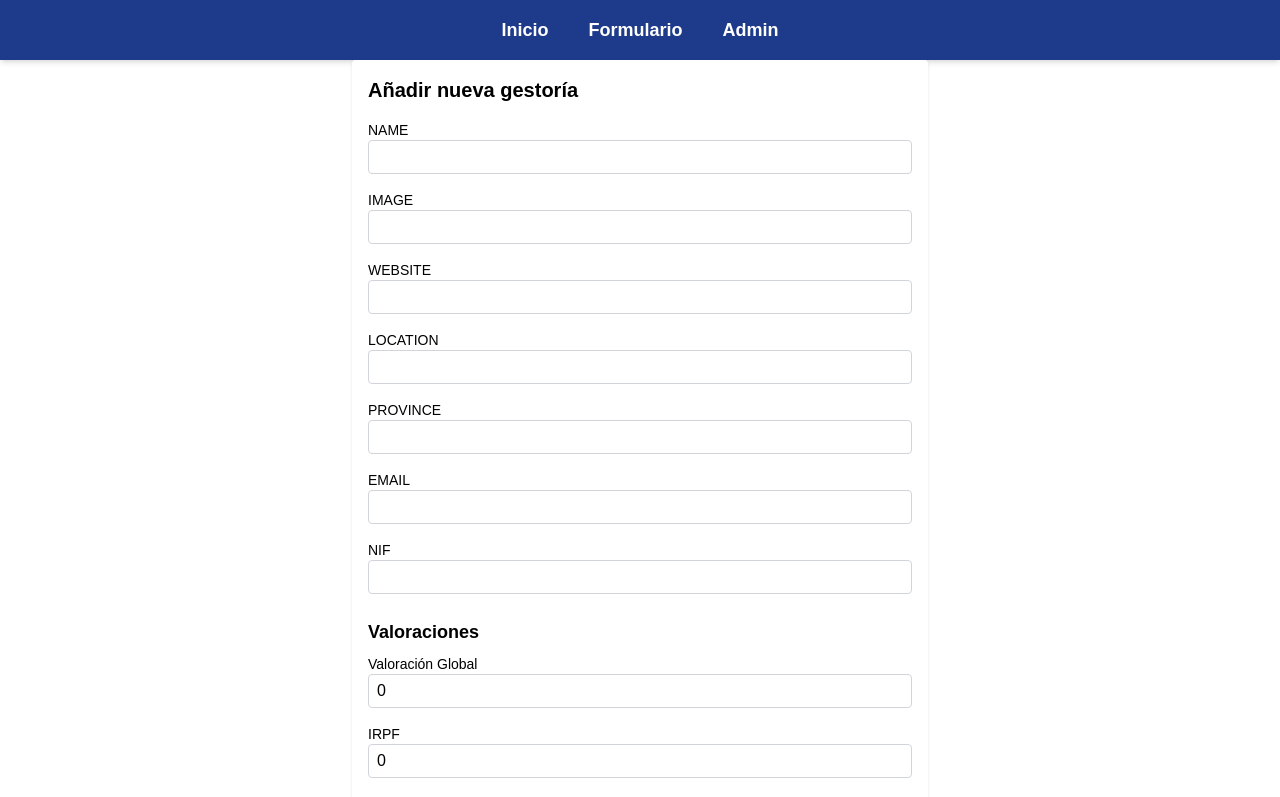
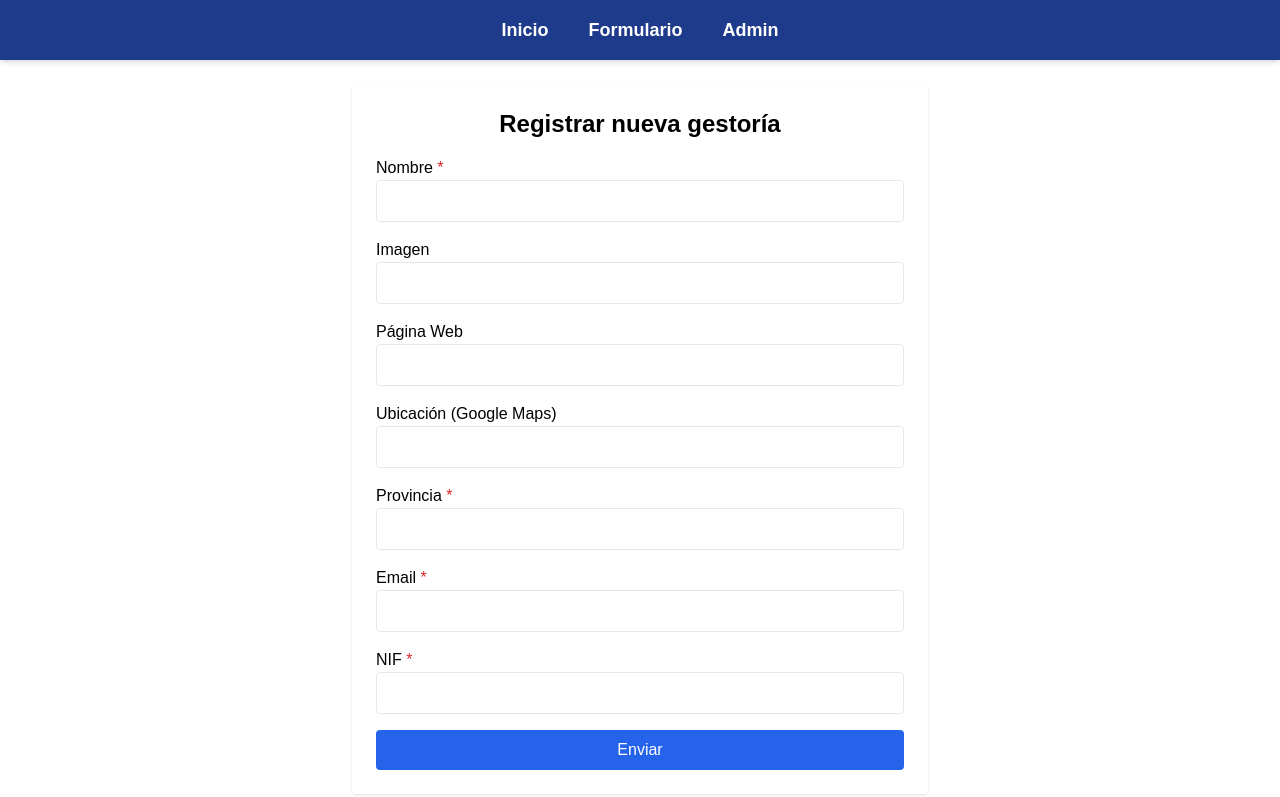
Before and after one commit to emiliohv/taxrating, a React (Vite) app in the folder frontend/: page /formulario in a window 1280 px wide. Shown: the top 797 px of the page. Built offline with nearby package versions, Linux system fonts and the light colour scheme.

Commit message:
actualización formulario

```diff
--- a/frontend/src/pages/Formulario.jsx
+++ b/frontend/src/pages/Formulario.jsx
@@ -2,89 +2,78 @@ import React, { useState } from "react";
 import axios from "axios";
 
 const Formulario = () => {
-  const [formData, setFormData] = useState({
+  const [form, setForm] = useState({
     name: "",
     image: "",
     website: "",
     location: "",
     province: "",
     email: "",
-    nif: "",
-    ratings: {
-      "Valoración Global": 0,
-      "IRPF": 0,
-      "IS": 0,
-      "IVA": 0,
-      "Consolidación Fiscal": 0,
-      "Asesoría Internacional": 0,
-    },
+    nif: ""
   });
 
+  const [enviado, setEnviado] = useState(false);
+  const [error, setError] = useState("");
+
   const handleChange = (e) => {
-    const { name, value } = e.target;
-    if (name in formData.ratings) {
-      setFormData((prev) => ({
-        ...prev,
-        ratings: {
-          ...prev.ratings,
-          [name]: parseFloat(value),
-        },
-      }));
-    } else {
-      setFormData((prev) => ({ ...prev, [name]: value }));
-    }
+    setForm({ ...form, [e.target.name]: e.target.value });
   };
 
   const handleSubmit = async (e) => {
     e.preventDefault();
+    if (!form.name || !form.province || !form.email || !form.nif) {
+      setError("Por favor, completa los campos obligatorios.");
+      return;
+    }
     try {
-      await axios.post("https://taxrating-backend.onrender.com/gestorias", formData);
-      alert("Gestoría añadida correctamente");
-    } catch (err) {
-      console.error("Error al enviar el formulario:", err);
-      alert("Error al enviar el formulario");
+      await axios.post("https://taxrating-backend.onrender.com/gestorias", form);
+      setEnviado(true);
+      setError("");
+    } catch {
+      setError("Error al enviar los datos.");
     }
   };
 
+  if (enviado) {
+    return <p className="text-center text-green-600 text-lg mt-6">Gestoría enviada con éxito.</p>;
+  }
+
   return (
-    <form onSubmit={handleSubmit} className="max-w-xl mx-auto p-4 bg-white shadow rounded">
-      <h2 className="text-xl font-semibold mb-4">Añadir nueva gestoría</h2>
-      {["name", "image", "website", "location", "province", "email", "nif"].map((field) => (
-        <div key={field} className="mb-4">
-          <label className="block text-sm font-medium">{field.toUpperCase()}</label>
-          <input
-            type={field === "email" ? "email" : "text"}
-            name={field}
-            required
-            value={formData[field]}
-            onChange={handleChange}
-            className="w-full border border-gray-300 rounded px-2 py-1"
-          />
-        </div>
-      ))}
-      <h3 className="text-lg font-semibold mt-6 mb-2">Valoraciones</h3>
-      {Object.keys(formData.ratings).map((key) => (
-        <div key={key} className="mb-4">
-          <label className="block text-sm font-medium">{key}</label>
-          <input
-            type="number"
-            name={key}
-            min="0"
-            max="5"
-            step="0.1"
-            value={formData.ratings[key]}
-            onChange={handleChange}
-            className="w-full border border-gray-300 rounded px-2 py-1"
-          />
-        </div>
-      ))}
-      <button
-        type="submit"
-        className="bg-blue-500 text-white px-4 py-2 rounded hover:bg-blue-600"
-      >
-        Enviar
-      </button>
-    </form>
+    <div className="max-w-xl mx-auto mt-6 bg-white p-6 rounded shadow">
+      <h2 className="text-2xl font-bold mb-4 text-center">Registrar nueva gestoría</h2>
+      {error && <p className="text-red-600 text-sm mb-2 text-center">{error}</p>}
+      <form onSubmit={handleSubmit} className="flex flex-col gap-4">
+        <label>
+          Nombre <span className="text-red-600">*</span>
+          <input type="text" name="name" value={form.name} onChange={handleChange} className="border p-2 rounded w-full" />
+        </label>
+        <label>
+          Imagen
+          <input type="text" name="image" value={form.image} onChange={handleChange} className="border p-2 rounded w-full" />
+        </label>
+        <label>
+          Página Web
+          <input type="text" name="website" value={form.website} onChange={handleChange} className="border p-2 rounded w-full" />
+        </label>
+        <label>
+          Ubicación (Google Maps)
+          <input type="text" name="location" value={form.location} onChange={handleChange} className="border p-2 rounded w-full" />
+        </label>
+        <label>
+          Provincia <span className="text-red-600">*</span>
+          <input type="text" name="province" value={form.province} onChange={handleChange} className="border p-2 rounded w-full" />
+        </label>
+        <label>
+          Email <span className="text-red-600">*</span>
+          <input type="email" name="email" value={form.email} onChange={handleChange} className="border p-2 rounded w-full" />
+        </label>
+        <label>
+          NIF <span className="text-red-600">*</span>
+          <input type="text" name="nif" value={form.nif} onChange={handleChange} className="border p-2 rounded w-full" />
+        </label>
+        <button type="submit" className="bg-blue-600 text-white py-2 rounded hover:bg-blue-700">Enviar</button>
+      </form>
+    </div>
   );
 };
 
```
